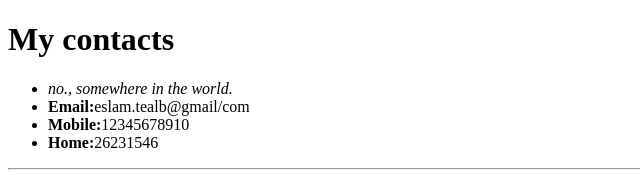
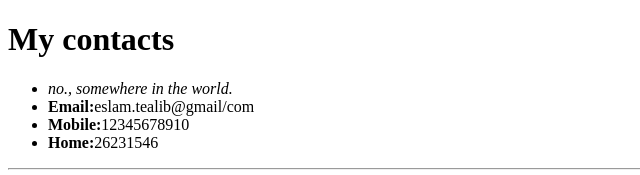
Before and after one commit to Eslam-Tealib/cv, a plain HTML site: page Contact.html in a window 1280 px wide. Shown: the top 175 px of the page, 0-640 px from the left. Drawn offline with Linux system fonts and the light colour scheme.

Commit message:
Update Contact.html

```diff
--- a/Contact.html
+++ b/Contact.html
@@ -12,7 +12,7 @@
           no., somewhere in the world.
         </address>
       </li>
-      <li><strong>Email:</strong>eslam.tealb@gmail/com</li>
+      <li><strong>Email:</strong>eslam.tealib@gmail/com</li>
       <li><strong>Mobile:</strong>12345678910</li>
       <li><strong>Home:</strong>26231546</li>
     </ul>
```
